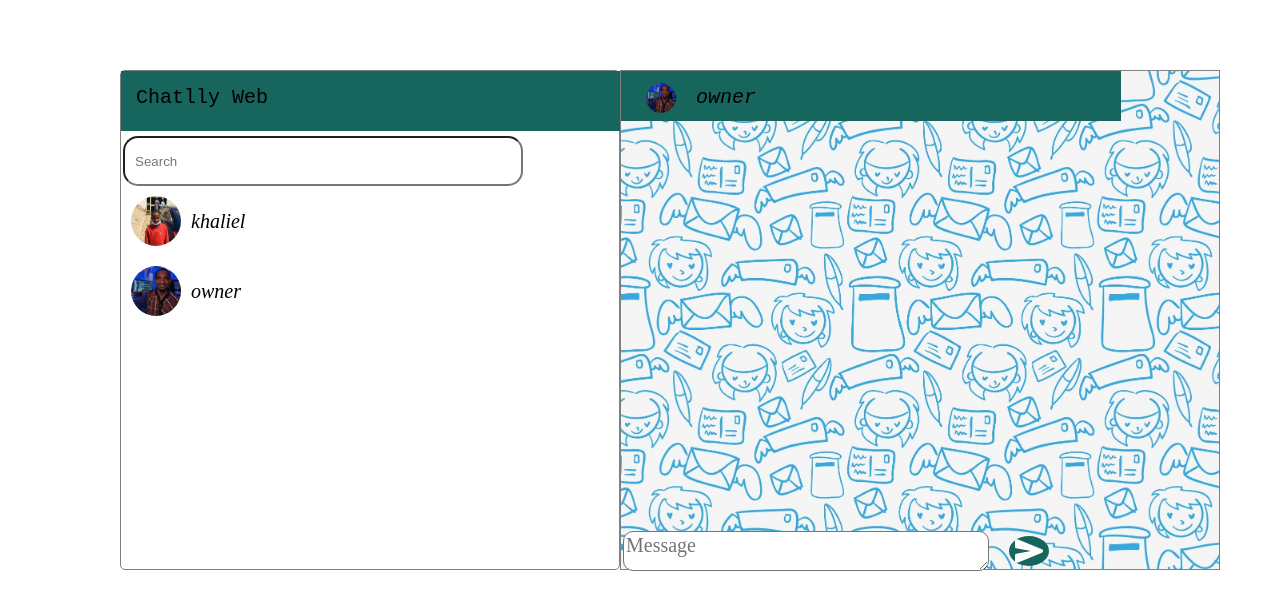
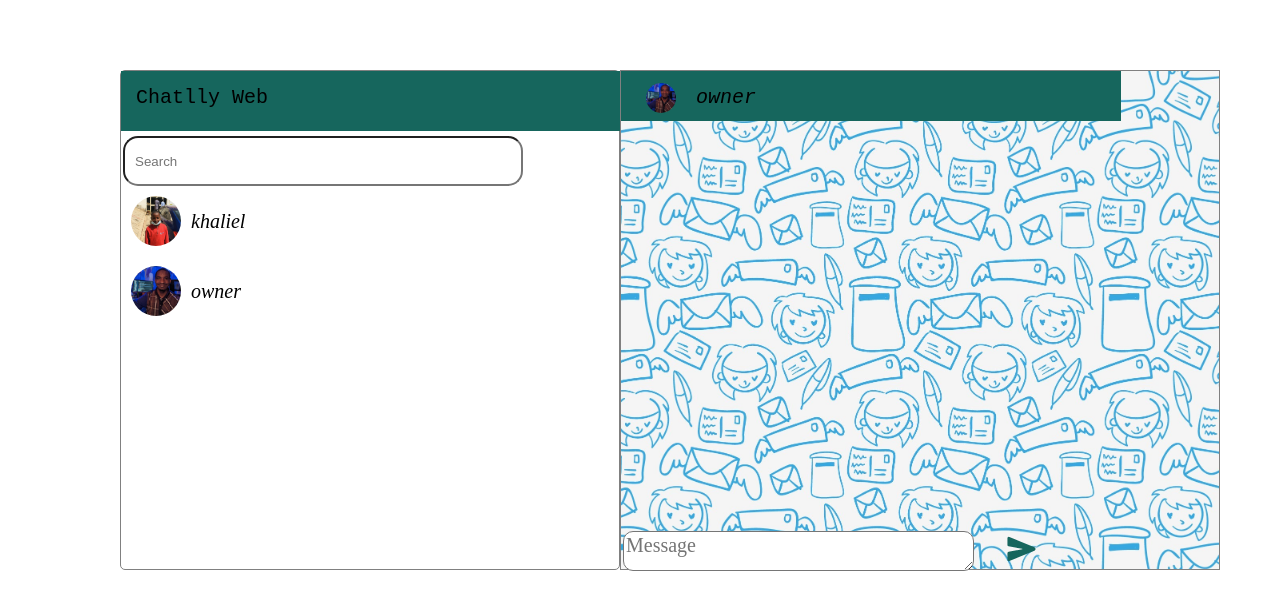
Before and after one commit to codeswot/chatlly-web, a React (Create React App) app: page /home in a window 1280 px wide. Shown: the top 610 px of the page. Built offline with nearby package versions, Linux system fonts and the light colour scheme.

Commit message:
add send button

```diff
--- a/src/index.css
+++ b/src/index.css
@@ -23,6 +23,7 @@
 .input{
   color: #797373;
   background-color: rgb(255, 255, 255);
+
   width: 500px;
   height: 40px;
   font-family: 'Times New Roman', Times, serif;
@@ -134,10 +135,9 @@ header .user-two img{
 }
  .icon{
  font-size: 30px;
- color:#ffffff ;
+ color:#16665d ;
  width: 55px;
  border-radius: 50%;
- background-color: #16665d;
  margin-top: 390px;
  margin-right: 170px;
 }
--- a/src/messageBox.js
+++ b/src/messageBox.js
@@ -10,8 +10,10 @@ const MessageBox = () => {
                 </div>
             </header>
             <div className="message">
-                <textarea placeholder="Message" className="input" type="text" />
-                <IoSend className='icon' />
+                <textarea placeholder="Message" className="input" type="text"/>
+                <div className="icons">
+                 <IoSend className='icon' />
+                 </div>
             </div>
 
         </div>
```
